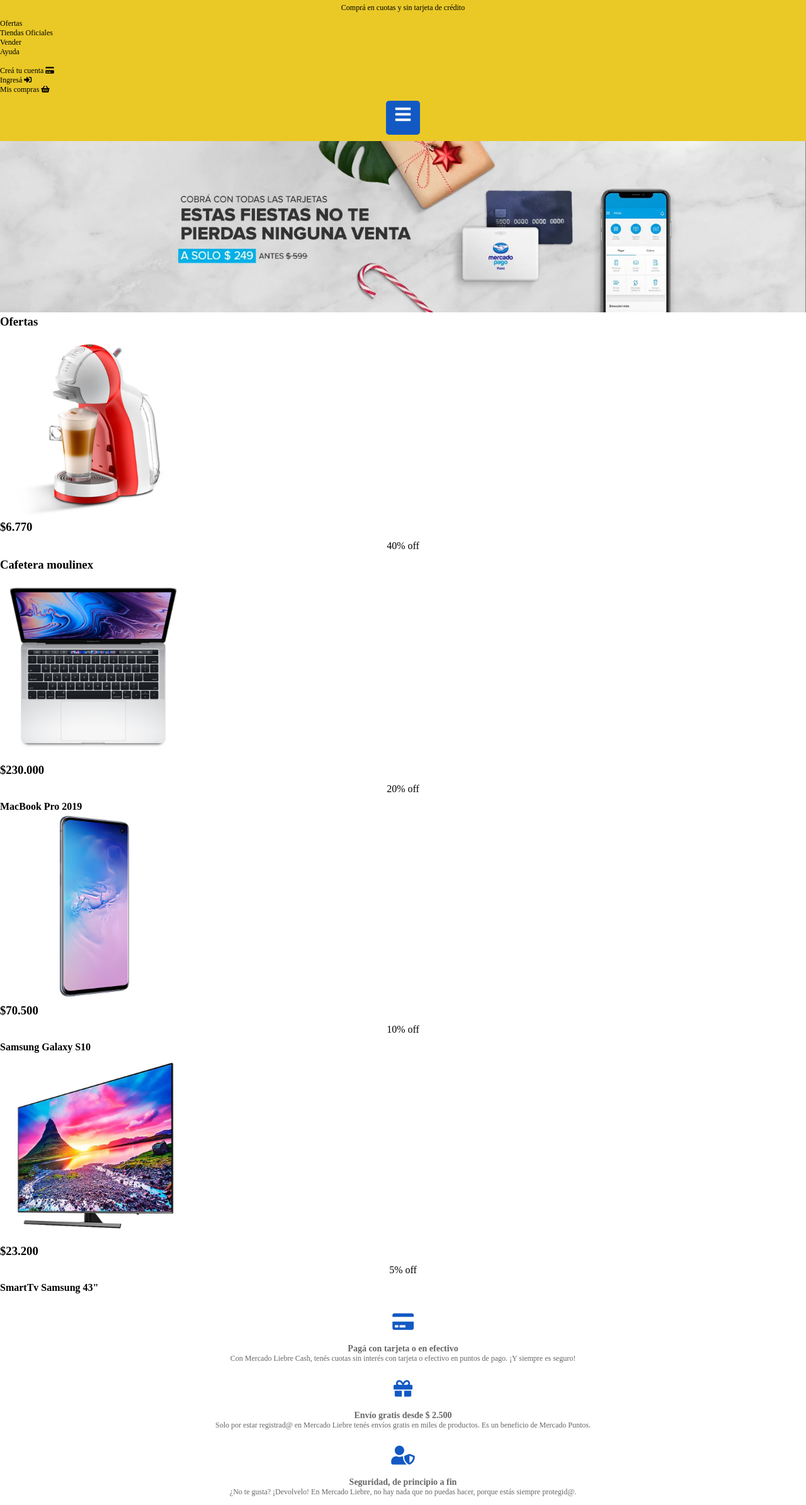
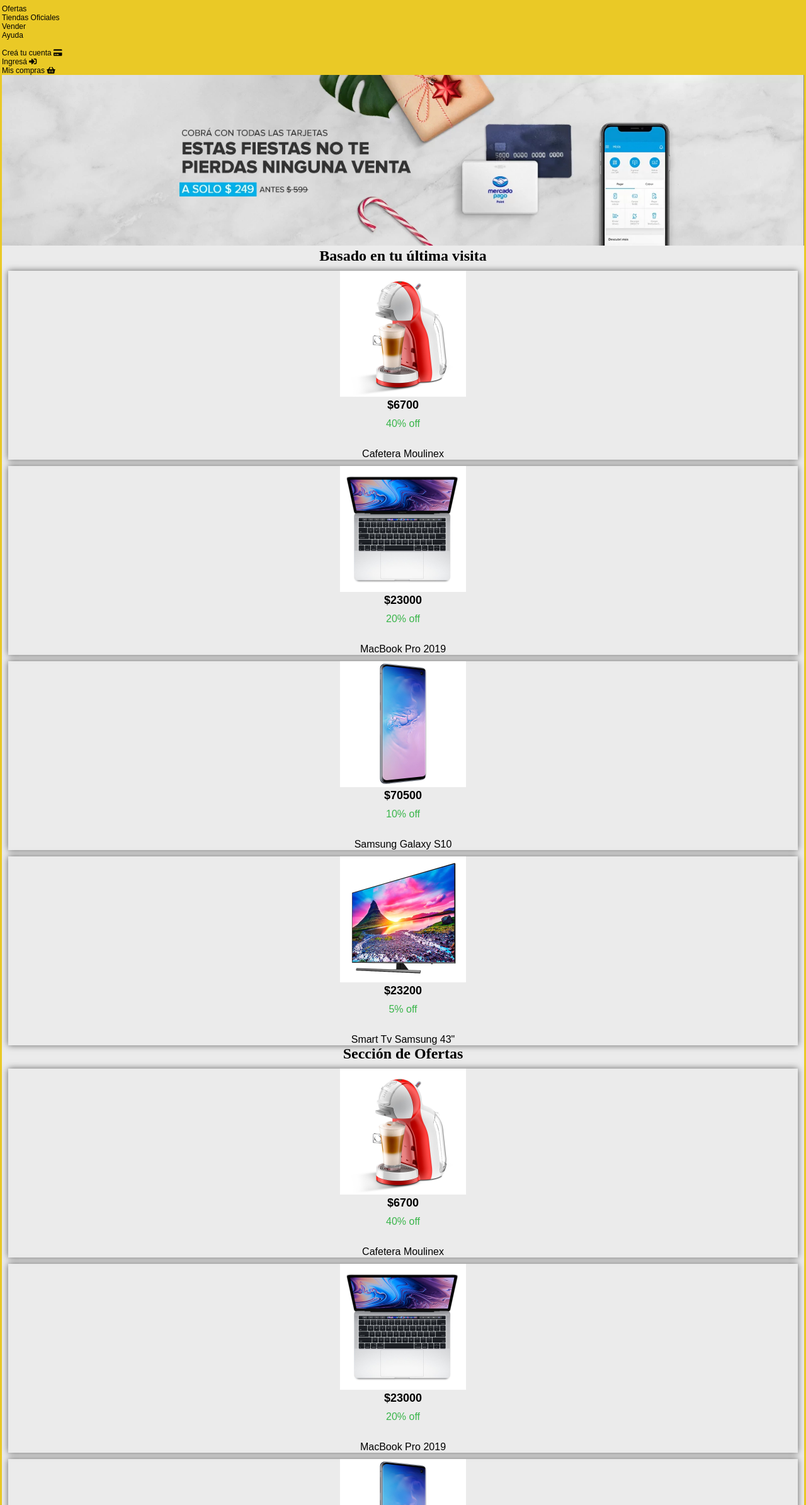
Before and after one commit to Figue92/MercadoLiebre, a website: page views/home.html in a window 1280 px wide. Shown: the part 410-2800 px from the top of the page at 63% size. Drawn offline with Linux system fonts and the light colour scheme; some icons are missing.

Commit message:
diseñoAdaptativo

```diff
--- a/public/css/footer.css
+++ b/public/css/footer.css
@@ -1,5 +1,5 @@
-footer {
-    color:  #666;
+.home__footer {
+    color: var(--color-GrisOscuro);
     text-align: center;
     padding-top: 30px;
     padding-bottom: 10px;
--- a/public/css/general.css
+++ b/public/css/general.css
@@ -8,7 +8,10 @@
     text-decoration: none;
 }
 body{
-    font-family: var(--font-roboto);
+    font-family: var(--font-roboto),sans-serif;
+    font-size: 12px;
+    padding: 0px 3px;
+
 }
 li{
     list-style: none;
--- a/public/css/header.css
+++ b/public/css/header.css
@@ -1,8 +1,5 @@
-header{
+.home__header{
     background-color: var(--color-amarillo);
-    font-size: var(--parrafos);
-    padding-bottom: 10px;
-    padding-top: 30px;
 
 }
 
@@ -19,10 +16,14 @@
     margin: 10px auto 0 auto;
     }
 .header__logo {
-    width: 130px;
-    margin-left: 25;
+   background-color: var(--color-amarillo);
+   margin: 20px;
+}
+.header__menu {
+    display: none;
 }
 
 .header__busqueda {
-    margin-left: 25px;
+   font-family: var(--font-roboto), 'Sans-Serif';
+   font-size: 12px;
 }
--- /dev/null
+++ b/public/css/home.css
@@ -0,0 +1,82 @@
+.home {
+    background-color: var(--color-Amarillo);
+}
+.home__main {
+   background-color: var(--color-GrisClaro);
+   text-align: center;
+}
+.home__main__section--banner{margin: 0px 0px 20px 0px;}
+.home__main__section--titulares{
+    font-family: var( --font-roboto);
+    font-size: 24px;
+}
+.home__main__section__article{
+
+margin-bottom: 10px;
+   margin: 10px;
+
+}
+.home__main__section--imgProduct{
+width: 100%;
+    padding: 1px 1px 1px;
+}
+.home__main__section__article--info{
+    display: none;
+    background-color: white;
+    border-top: 1px solid var(--color-GrisClaro);
+    padding: 15px;
+}
+.home__main__section__article--info i{
+    border: 1px solid var(--color-Verde);
+    border-radius: 50%;
+    color: var(--color-Verde);
+    padding: 10px;
+
+}
+.home__main__section__article:last-child{
+margin-bottom: 0px;
+}
+.home__main__section__article--precio{
+    font-size: 18px;
+
+}
+.home__main__section__article--descuento{
+    font-size: 16px;
+    color: var(--color-Verde);
+}
+.home__main__section__article--nombre{
+    font-size: 16px;
+    color: var(--colorGris-Oscuro);
+    font-weight: 300;
+    padding: 20px 0 0;
+}
+@media (min-width: 361px){
+    .home__main__section__article{
+        box-shadow: 0px 0px 10px rgb(100, 100, 100);
+
+    }
+    .home__main__section__article--info{
+        display: block;
+    }
+    .header__menu{
+        display: block;
+    }
+    .header__hamburger{
+        display: none;
+    }
+}
+@media (min-width: 769px){
+    .home__main__section__article{
+        box-shadow: 0px 0px 10px rgb(100, 100, 100);
+
+    }
+    .home__main__section__article--info{
+        display: block;
+    }
+    .header__menu{
+        display: block;
+    }
+    .header__hamburger{
+        display: none;
+    }
+}
--- a/public/css/styles.css
+++ b/public/css/styles.css
@@ -1,5 +1,7 @@
 @import "./variables.css";
 @import url('https://fonts.googleapis.com/css2?family=Roboto&display=swap');
+@import url("https://kit.fontawesome.com/95086d397a.js");
 @import "./footer.css";
 @import  "./general.css";
 @import "./header.css";
+@import "./home.css";
--- a/public/css/variables.css
+++ b/public/css/variables.css
@@ -1,6 +1,6 @@
 
 :root{
-    --color-amarillo : #EAC926;
+    --color-Amarillo : #EAC926;
     --color-Azul: #03264C;
     --color-Celeste: #1259c3;
     --color-GrisOscuro: #666;
--- a/views/home.html
+++ b/views/home.html
@@ -4,24 +4,29 @@
     <meta charset="UTF-8">
     <meta http-equiv="X-UA-Compatible" content="IE=edge">
     <meta name="viewport" content="width=device-width, initial-scale=1.0">
-    <title>Mercado Liebre | Home</title>
+    <title>Mercado Liebre</title>
 
     <link rel="stylesheet" href="/css/styles.css">
     <link href="https://cdnjs.cloudflare.com/ajax/libs/font-awesome/5.15.3/css/all.min.css"
     rel="stylesheet" />
 </head>
-<body>
+<body class="home">
 
-    <header>
-        <img class="logo" src="/images/logo-mercado-liebre.svg" alt="Mercado Liebre">
-        <div class="busqueda">
+    <header class="home__header">
+        <img class="header__logo" src="/images/logo-mercado-liebre.svg" alt="Mercado Liebre">
+        <div class="header__busqueda">
             <input type="text" placeholder="buscar producto, marcas">
-        </div>
-        <button class="busqueda">
+
+        <button>
             <i class="fas fa-search"></i>
         </button>
-        <p><i class="fas fa-hand-holiding-usd"></i>Comprá en cuotas y sin tarjeta de crédito</p>
-        <nav>
+    </div>
+        <p>
+            <i class="fas fa-hand-holiding-usd"></i>Comprá en cuotas y sin tarjeta de crédito
+        </p>
+        <nav class="header__menu">
+        </nav>
+
             <ul>
                 <li><a href="">Ofertas</a></li>
                 <li><a href="">Tiendas Oficiales</a></li>
@@ -36,45 +41,65 @@
 
             </ul>
 
-        </nav>
+
         <div class="header__hamburger">
             <i class="fas fa-bars"></i>
 
         </div>
     </header>
-    <main>
-        <!-- banner -->
-        <section>
+    <main class="home__main">
+
+        </section>
+        <section class="home__main__section">
             <img src="/images/img-home-banner.jpg" alt="" width="100%">
             </section>
-       <!-- seccion ofertas -->
-       <h3 class="ofertas">Ofertas</h3>
-        <section>
-        <article>
-            <img src="/images/img-cafetera-moulinex.jpg" alt="cafetera moulinex" width="300">
-            <h3>$6.770</h3>
-            <p>40% off</p>
-            <h3>Cafetera moulinex</h3>
+           <section class="home__main__section"><h2 class="home__main__section--titulares">Basado en tu última visita</h2>
+    <article class="home__main__section__article">
+        <img src="/images/img-cafetera-moulinex.jpg" alt="" height="200">
+        <h3 class="home__main__section__article--precio">$6700</h3><p class="home__main__section__article--descuento">40% off</p>
+        <h3 class="home__main__section__article--nombre">Cafetera Moulinex </h3>
     </article>
-        <article>
-            <img src="/images/img-macbook-pro-2019.jpg" alt="pc" width="300">
-            <h3>$230.000</h3>
-            <p>20% off</p>
-            <h4>MacBook Pro 2019</h4>
+    <article class="home__main__section__article">
+        <img src="/images/img-macbook-pro-2019.jpg" alt="" height="200">
+        <h3 class="home__main__section__article--precio">$23000</h3><p class="home__main__section__article--descuento">20% off</p>
+        <h3 class="home__main__section__article--nombre">MacBook Pro 2019</h3>
     </article>
-        <article>
-            <img src="/images/img-samsung-galaxy-s10.jpg" alt="celular" width="300">
-            <h3>$70.500</h3>
-            <p>10% off</p>
-            <h4>Samsung Galaxy S10</h4>
+    <article class="home__main__section__article">
+        <img src="/images/img-samsung-galaxy-s10.jpg" alt="" height="200">
+        <h3 class="home__main__section__article--precio">$70500</h3><p class="home__main__section__article--descuento">10% off</p>
+        <h3 class="home__main__section__article--nombre">Samsung Galaxy S10</h3>
     </article>
-        <article>
-            <img src="/images/img-tv-samsung-smart.jpg" alt="tv " width="300">
-            <h3>$23.200</h3>
-            <p>5% off</p>
-            <h4>SmartTv Samsung 43"</h4>
+    <article class="home__main__section__article">
+        <img src="/images/img-tv-samsung-smart.jpg" alt="" height="200">
+        <h3 class="home__main__section__article--precio">$23200</h3><p class="home__main__section__article--descuento">5% off</p>
+        <h3 class="home__main__section__article--nombre">Smart Tv Samsung 43"</h3>
     </article>
 </section>
+<section class="home__main__section"><h2 class="home__main__section--titulares">Sección de Ofertas</h2>
+    <article class="home__main__section__article">
+        <img src="/images/img-cafetera-moulinex.jpg" alt="" height="200">
+        <h3 class="home__main__section__article--precio">$6700</h3><p class="home__main__section__article--descuento">40% off</p>
+        <h3 class="home__main__section__article--nombre">Cafetera Moulinex </h3>
+    </article>
+    <article class="home__main__section__article">
+        <img src="/images/img-macbook-pro-2019.jpg" alt="" height="200">
+        <h3 class="home__main__section__article--precio">$23000</h3><p class="home__main__section__article--descuento">20% off</p>
+        <h3 class="home__main__section__article--nombre">MacBook Pro 2019</h3>
+    </article>
+    <article class="home__main__section__article">
+        <img src="/images/img-samsung-galaxy-s10.jpg" alt="" height="200">
+        <h3 class="home__main__section__article--precio">$70500</h3><p class="home__main__section__article--descuento">10% off</p>
+        <h3 class="home__main__section__article--nombre">Samsung Galaxy S10</h3>
+    </article>
+    <article class="home__main__section__article">
+        <img src="/images/img-tv-samsung-smart.jpg" alt="" height="200">
+        <h3 class="home__main__section__article--precio">$23200</h3><p class="home__main__section__article--descuento">5% off</p>
+        <h3 class="home__main__section__article--nombre">Smart Tv Samsung 43"</h3>
+    </article>
+</section>
+    </main>
+    <footer class="home__footer">
+<section class="home__footer__section">
 
     </main>
     <footer>
```
Also changed, not shown: 1 other file. Lines whose indentation alone changed are shown as unchanged.
